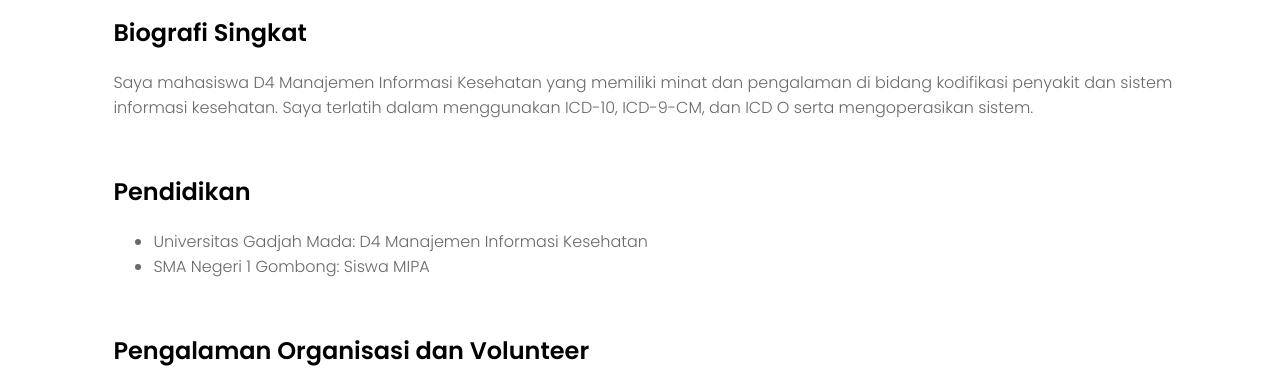
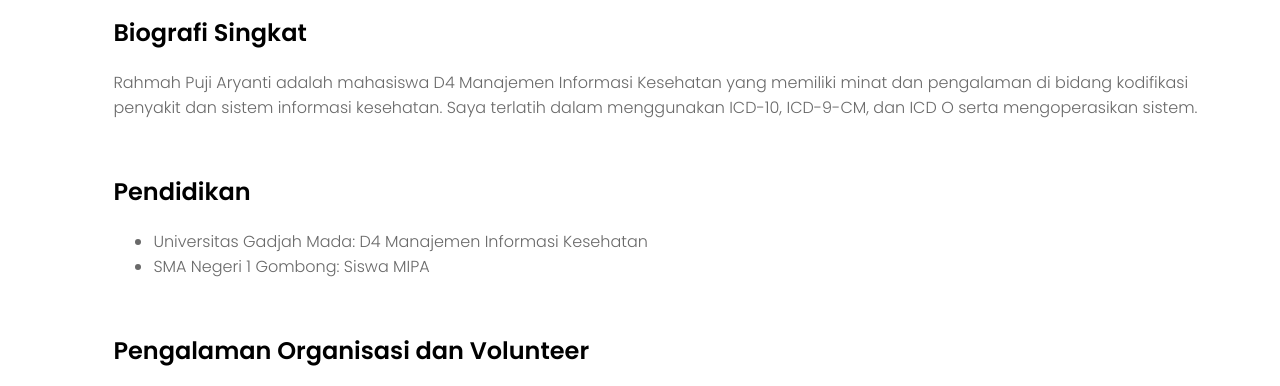
Before and after one commit to raraaryn/rahmahpujiaryanti.github.io, a plain HTML site: page index.html in a window 1280 px wide. Shown: the part 405-791 px from the top of the page. Drawn offline with nearby package versions, Linux system fonts and the light colour scheme.

Commit message:
update index 1.html

```diff
--- a/index.html
+++ b/index.html
@@ -26,7 +26,7 @@
             </a>
         <br>
         <h2>Biografi Singkat</h2>
-        <p align="justifiy">Saya mahasiswa D4 Manajemen Informasi Kesehatan yang memiliki minat dan pengalaman di bidang kodifikasi
+        <p align="justifiy">Rahmah Puji Aryanti adalah mahasiswa D4 Manajemen Informasi Kesehatan yang memiliki minat dan pengalaman di bidang kodifikasi
             penyakit dan sistem informasi kesehatan. Saya terlatih dalam menggunakan ICD-10, ICD-9-CM, dan ICD O
             serta mengoperasikan sistem.</p>
         <br>
```
